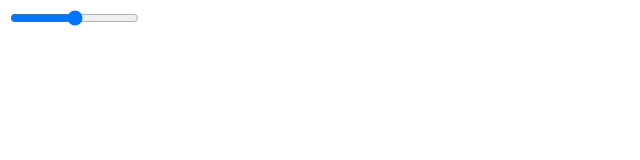
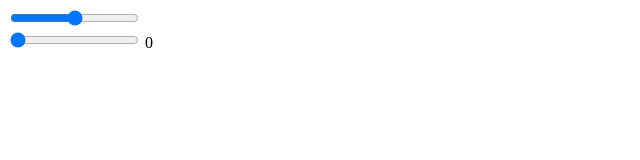
Before and after one commit to MintBlue1/Notion, a plain HTML site: page slider.html in a window 1280 px wide. Shown: the whole page, without its empty margins (0-640 px from the left). Drawn offline with Linux system fonts and the light colour scheme.

Commit message:
Update slider.html

```diff
--- a/slider.html
+++ b/slider.html
@@ -1,7 +1,12 @@
 <!DOCTYPE html>
 <html lang="en">
-<body>
+
 <input type="range"/>
-</body>
+
+  <div class="range-slider">
+  <input class="range-slider__range" type="range" value="0" min="0" max="100">
+  <span class="range-slider__value">0</span>
+</div>
+
 
 </html>
```
